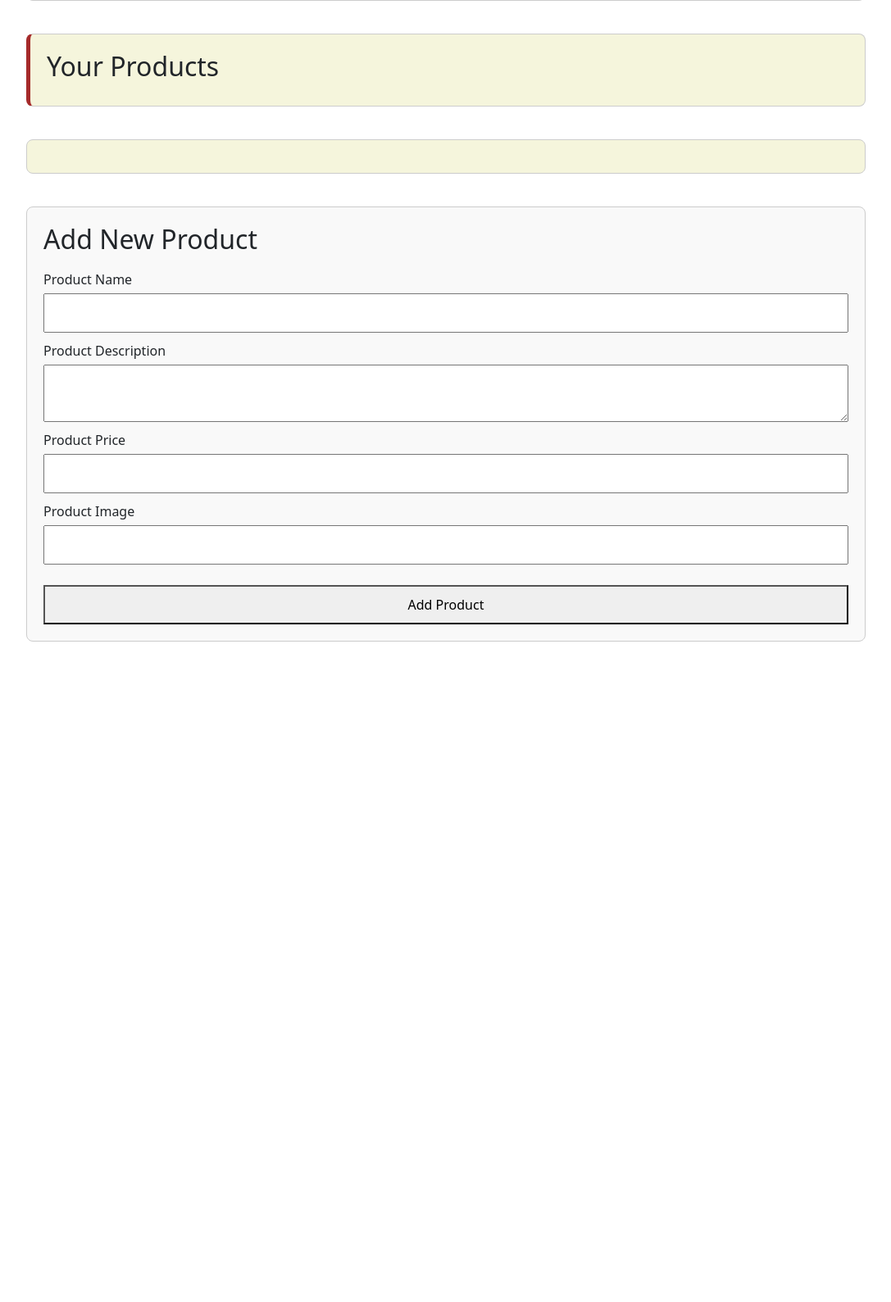
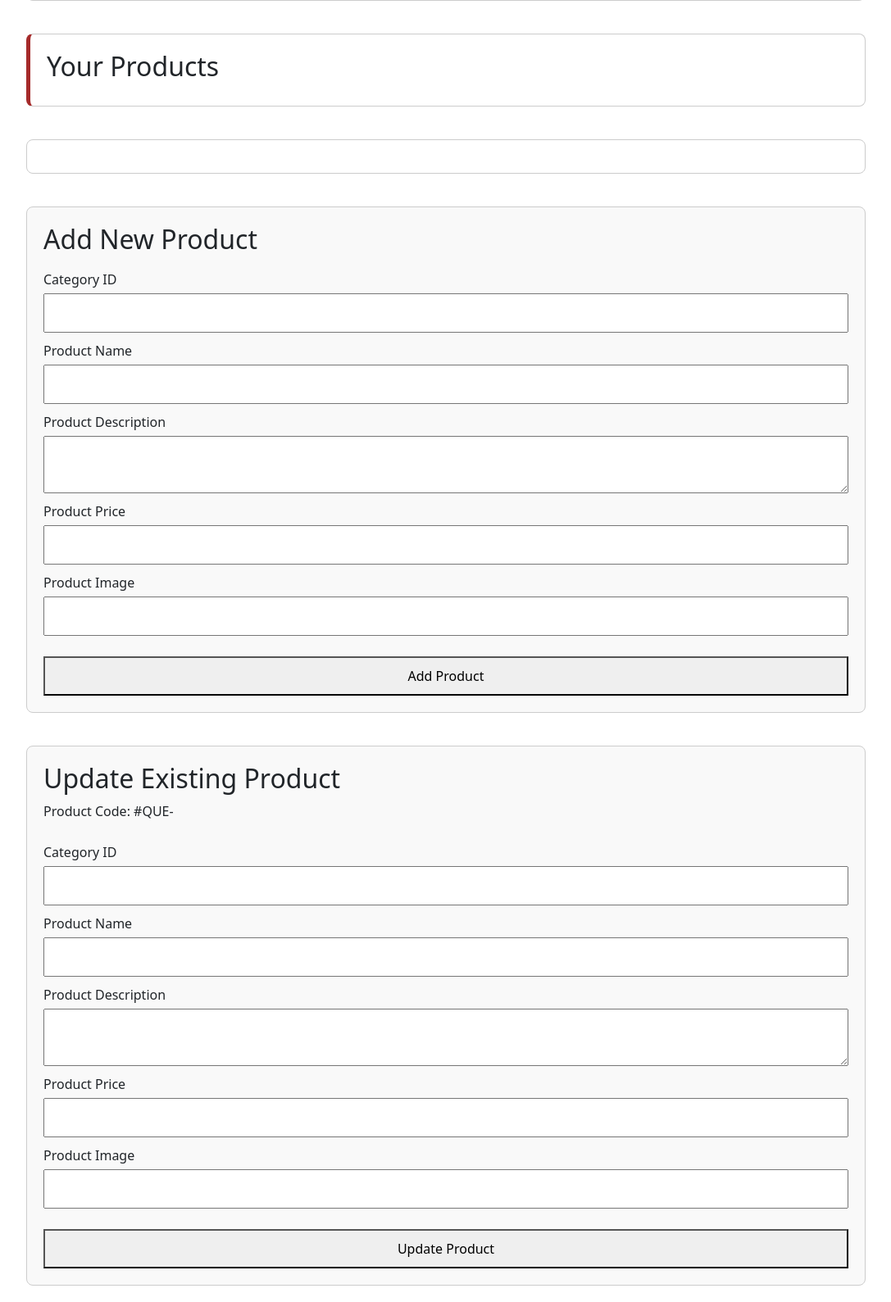
Before and after one commit to Salsapil/Ayadena, a Python web app: template templates/seller_page.html in a window 1280 px wide. Shown: the part 279-1868 px from the top of the page at 82% size, without its empty margins (96-1183 px from the left). Before the commit the page ends 1062 px from the top, so only its background shows below. Run offline with Jinja, Linux system fonts and the light colour scheme; the template is opened without the code that fills it, so the values that code supplies are empty; some libraries are stand-ins or nearby versions.

Commit message:
seller dashboard is done

```diff
--- a/templates/index.html
+++ b/templates/index.html
@@ -44,7 +44,7 @@
         $("#filterable-cards").append(
           `
         <div class="card p-0" data-name="Jewellery">
-          <img src="${product["image"]}" alt="img" />
+          <img src="/static/images/${product["image"]}" alt="img" />
           <div class="card-body">
             <h5 class="card-title">${product["price"]} LE.</h5>
             <p class="card-text">
@@ -71,7 +71,7 @@
             $("#filterable-cards").append(
               `
         <div class="card p-0" data-name="Jewellery">
-          <img src="${product["image"]}" alt="img" />
+          <img src="/static/images/${product["image"]}" alt="img" />
           <div class="card-body">
             <h5 class="card-title">${product["price"]} LE.</h5>
             <p class="card-text">
@@ -93,7 +93,7 @@
         $("#filterable-cards").append(
           `
         <div class="card p-0" data-name="Jewellery">
-          <img src="${product["image"]}" alt="img" />
+          <img src="/static/images/${product["image"]}" alt="img" />
           <div class="card-body">
             <h5 class="card-title">${product["price"]} LE.</h5>
             <p class="card-text">
--- a/templates/seller_page.html
+++ b/templates/seller_page.html
@@ -19,29 +19,55 @@
     <div id="seller-data" class="section">
     </div>
 
-    <div class="section" style="background-color: beige; border-left: 5px solid brown;">
+    <div class="section" style="border-left: 5px solid brown;">
         <h2 style="float: left; text-align: left;"> Your Products</h1>
     </div>
 
-    <div id="products" class="section" style="background-color: beige">
+    <div id="products" class="section">
     </div>
 
     <div id="add-product-form" class="section">
         <h2>Add New Product</h2>
         <form id="addproduct">
+            <label for="product-category">Category ID</label>
+            <input type="text" id="cat_id" name="cat_id" required>
+
             <label for="product-name">Product Name</label>
-            <input type="text" id="product-name" name="product-name" required>
+            <input type="text" id="name" name="name" required>
 
             <label for="product-description">Product Description</label>
-            <textarea id="product-description" name="product-description" rows="2" required></textarea>
+            <textarea id="description" name="description" rows="2" required></textarea>
 
             <label for="product-price">Product Price</label>
-            <input type="number" id="product-price" name="product-price" required>
+            <input type="number" id="price" name="price" required>
 
             <label for="product-image">Product Image</label>
-            <input type="url" id="product-image" name="product-image" required>
+            <input type="url" id="image" name="image" required>
 
-            <button type="submit" style="margin-top: 25px;">Add Product</button>
+            <button id="submitbtn" type="submit" style="margin-top: 25px;">Add Product</button>
+        </form>
+    </div>
+
+    <div id="add-product-form" class="section">
+        <h2>Update Existing Product </h2>
+        <p>Product Code: #QUE- <span id="code"></span></p>
+        <form id="uproduct">
+            <label for="product-category">Category ID</label>
+            <input type="text" id="cat_id" name="cat_id" required>
+
+            <label for="product-name">Product Name</label>
+            <input type="text" id="name" name="name" required>
+
+            <label for="product-description">Product Description</label>
+            <textarea id="description" name="description" rows="2" required></textarea>
+
+            <label for="product-price">Product Price</label>
+            <input type="number" id="price" name="price" required>
+
+            <label for="product-image">Product Image</label>
+            <input type="text" id="image" name="image" required>
+
+            <button id="submitbtnUpdate" type="submit" style="margin-top: 25px;">Update Product</button>
         </form>
     </div>
 
@@ -54,8 +80,9 @@
     </div>
     <script>
         $(document).ready(() => {
-            let products = {{ product | tojson }};
-            let seller = {{ seller_data | tojson }};
+            let products = {{ product | tojson
+        }};
+        let seller = {{ seller_data | tojson }};
         console.log(seller)
         $("#seller-data").append(
             `
@@ -69,19 +96,106 @@
         products.forEach(element => {
             $("#products").append(
                 `
-                <div class="product-card">
-                    <img src="${element["image"]}" alt="Product Image" style="height: 250px;">
+                <div class="product-card" data-product-id="${element["product_id"]}">
+                    <img src="/static/images/${element["image"]}" alt="Product Image" style="height: 250px;">
                     <h3>${element["name"]}</h3>
+                    <h6>#QUE-${element["product_id"]}</h6>
                     <p>${element["description"]}</p>
                     <p>${element["price"]} LE.</p>
-                    <button type="button" class="btn btn-danger">Delete</button>
-                    <button type="button" class="btn btn-secondary">Update</button>
+                    <button type="button" class="btn btn-danger delete">Delete</button>
+                    <button type="button" class="btn btn-secondary update" onclick=
+                    "window.location.href = '#uproduct';">Update</button>
                 </div>
             `
             )
         })
+        $('#submitbtn').click(function (e) {
+            e.preventDefault();
+            let product_data = $("#addproduct").serializeArray();
 
+            console.log(product_data)
+            // console.log(payment)
+            let dataPayload = {};
+            product_data.forEach(function (item) {
+                dataPayload[item.name] = item.value;
+            });
+
+            $.ajax({
+                headers: {
+                    'Accept': 'application/json',
+                    'Content-Type': 'application/json'
+                },
+                url: '/product',
+                type: 'POST',
+                contentType: 'application/json',
+                data: JSON.stringify(dataPayload),
+                success: function (response) {
+                    console.log(response)
+                    console.log('Product Added successfully:', response);
+                },
+                // error: function (response) {
+                //     console.log(response)
+                //     $("#error").text(response.responseJSON["message"])
+                // }
+            });
         });
+        $(".delete").click(function (e) {
+            let product_id = $(this).closest('div').data('product-id');
+            console.log(product_id);
+            $.ajax({
+                headers: {
+                    'Accept': 'application/json',
+                    'Content-Type': 'application/json'
+                },
+                url: '/delete_product',
+                type: 'DELETE',
+                contentType: 'application/json',
+                data: JSON.stringify({ product_id: product_id }),
+                success: function (response) {
+                    console.log(response);
+                },
+                // error: function (error) {
+                //     console.error('Error removing product:', error);
+                // }
+            });
+        });
+
+        // card button
+        $(".update").click(function (e) {
+            let product_id = $(this).closest('div').data('product-id');
+            $('html, body').animate({
+                scrollTop: $("#uproduct").offset().top
+            }, 900);
+            console.log(product_id)
+            $("#code").text(product_id)
+            $("#submitbtnUpdate").click(function (e) {
+                e.preventDefault();
+                let product = $("#uproduct").serializeArray();
+                let productPayload = {};
+                product.forEach(function (element) {
+                    if (element.value !== "") {
+                        productPayload[element.name] = element.value;
+                    }
+                });
+                productPayload['product_id'] = product_id;
+                console.log(productPayload)
+                console.log(product_id)
+                $.ajax({
+                    headers: {
+                        'Accept': 'application/json',
+                        'Content-Type': 'application/json'
+                    },
+                    url: '/update_product',
+                    type: 'PUT',
+                    contentType: 'application/json',
+                    data: JSON.stringify(productPayload),
+                    success: function (response) {
+                        console.log('Product updated successfully:', response);
+                    }
+                });
+            });
+        });
+    });
     </script>
 </body>
 
```
Also changed, not shown: resources/product.py (+29 -10 lines).
